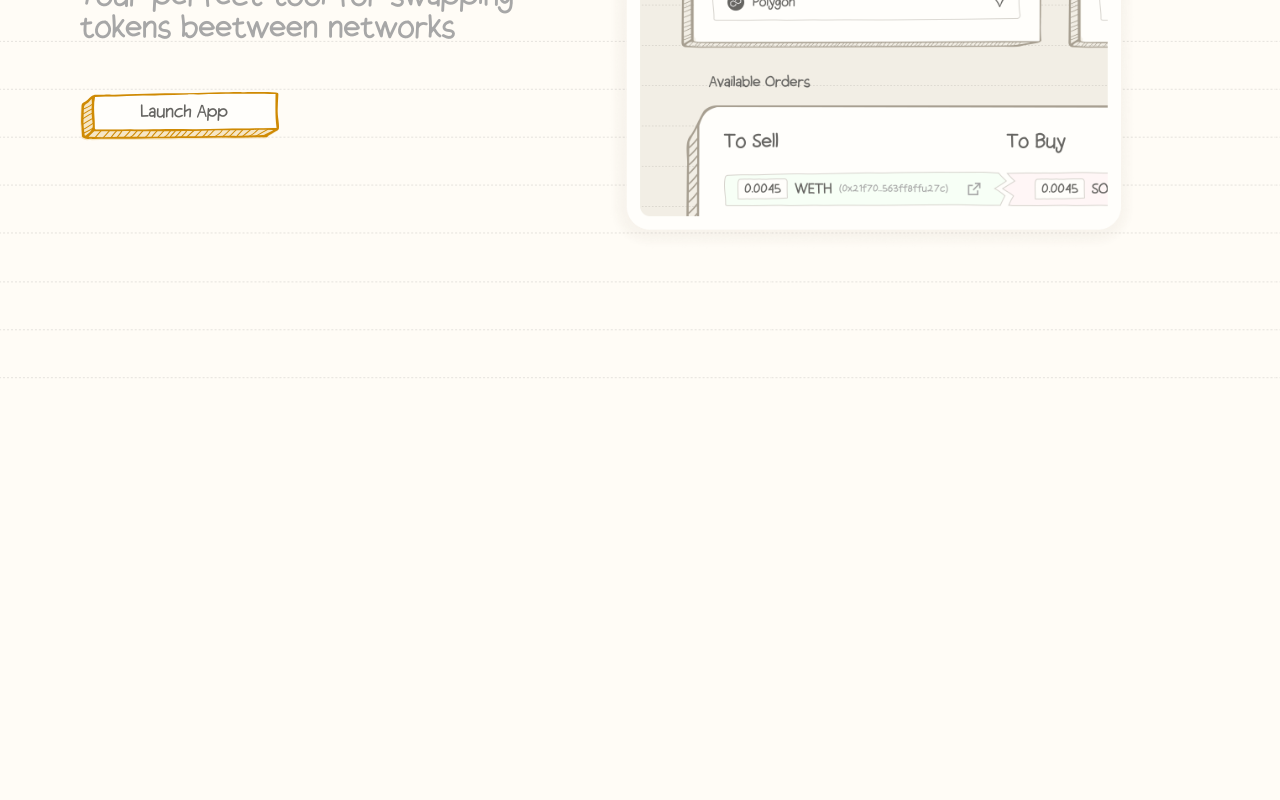
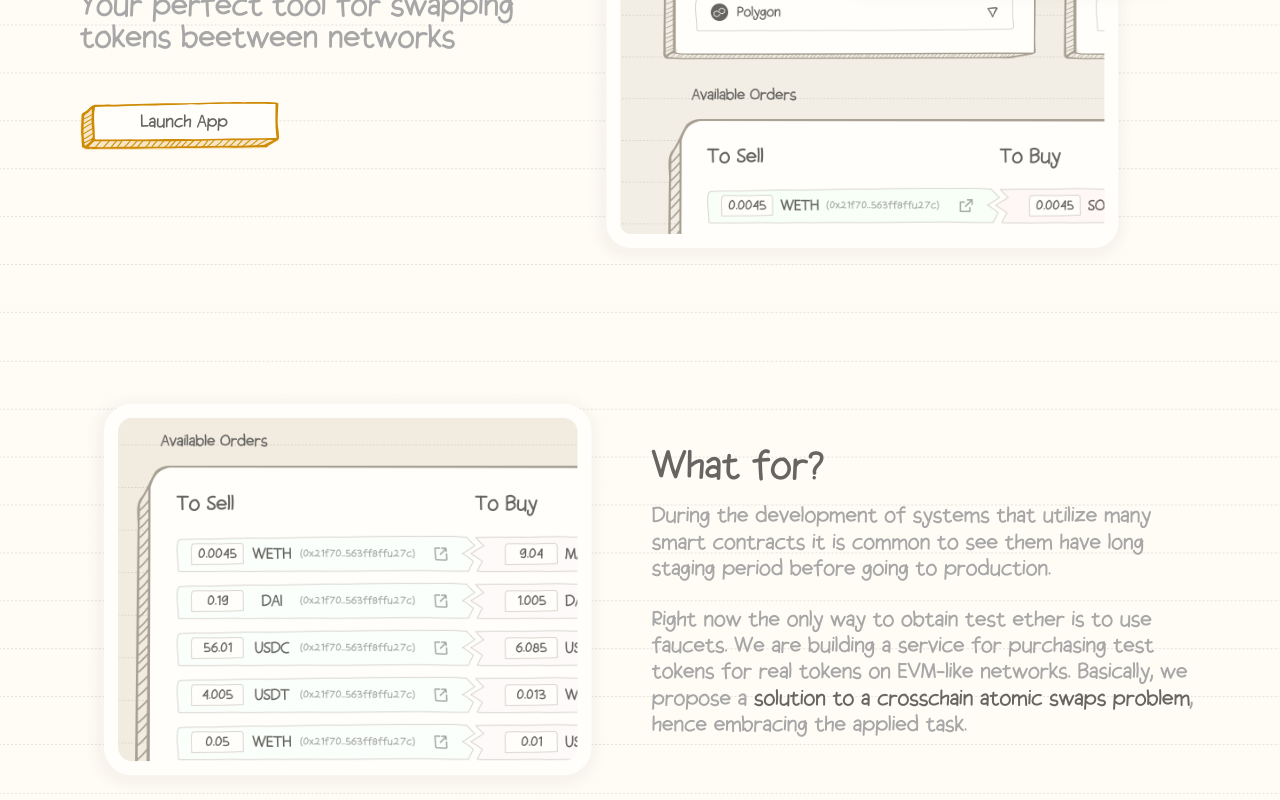
Before and after one commit to Swapica/landing, a Vue app: page / in a window 1280 px wide. Shown: the part 424-1224 px from the top of the page. Before the commit the page ends 836 px from the top, so only its background shows below. Built offline with nearby package versions, Linux system fonts and the light colour scheme.

Commit message:
add second block

```diff
--- a/src/localization/resources/en.json
+++ b/src/localization/resources/en.json
@@ -10,6 +10,10 @@
   "homepage": {
     "first-block-title": "Welcome to Swapica!",
     "first-block-desc": "Your perfect tool for swapping tokens beetween networks",
-    "launch-btn": "Launch App"
+    "launch-btn": "Launch App",
+    "second-block-title": "What for?",
+    "second-block-desc": "During the development of systems that utilize many smart contracts it is common to see them have long staging period before going to production.",
+    "second-block-second-desc": "Right now the only way to obtain test ether is to use faucets. We are building a service for purchasing test tokens for real tokens on EVM-like networks. Basically, we propose a {part1}, hence embracing the applied task.",
+    "second-block-second-desc-part-1": "solution to a crosschain atomic swaps problem"
   }
 }
--- a/src/pages/Homepage.vue
+++ b/src/pages/Homepage.vue
@@ -26,6 +26,33 @@
         />
       </div>
     </section>
+
+    <section class="homepage__second-block">
+      <img
+        v-if="!isMobile"
+        class="homepage__second-block-image"
+        src="/images/second-block.png"
+      />
+      <div class="homepage__second-block-content">
+        <h2 class="homepage__second-block-title">
+          {{ $t('homepage.second-block-title') }}
+        </h2>
+        <p class="homepage__second-block-desc">
+          {{ $t('homepage.second-block-desc') }}
+        </p>
+        <i18n-t
+          class="homepage__second-block-desc homepage__second-block-desc-second"
+          keypath="homepage.second-block-second-desc"
+          tag="p"
+        >
+          <template #part1>
+            <span class="homepage__second-block-desc-bold">
+              {{ $t('homepage.second-block-second-desc-part-1') }}
+            </span>
+          </template>
+        </i18n-t>
+      </div>
+    </section>
   </div>
 </template>
 
@@ -43,10 +70,10 @@ const isMobile = computed(() => windowWidth.value < WINDOW_BREAKPOINTS.tablet)
 <style lang="scss" scoped>
 .homepage__first-block {
   display: grid;
-  gap: toRem(32);
-  grid-template-columns: 1fr 1.211fr;
+  gap: toRem(16);
+  grid-template-columns: 1fr 1.269fr;
   align-items: center;
-  padding: 0 toRem(49) 0 toRem(66);
+  padding: 0 toRem(33) 0 toRem(66);
 
   @include respond-to(large) {
     padding: 0;
@@ -113,4 +140,53 @@ const isMobile = computed(() => windowWidth.value < WINDOW_BREAKPOINTS.tablet)
     width: toRem(188);
   }
 }
+
+.homepage__second-block {
+  margin-top: toRem(108);
+  display: grid;
+  gap: toRem(40);
+  grid-template-columns: 1fr 1.031fr;
+  align-items: center;
+  padding: 0 toRem(82) 0 toRem(50);
+
+  @include respond-to(large) {
+    padding: 0;
+  }
+
+  @include respond-to(tablet) {
+    margin-top: toRem(84);
+    grid-template-columns: 1fr;
+  }
+}
+
+.homepage__second-block-image {
+  width: 100%;
+}
+
+.homepage__second-block-title {
+  margin-bottom: toRem(16);
+
+  @include respond-to(tablet) {
+    margin-bottom: toRem(20);
+  }
+}
+
+.homepage__second-block-desc-second {
+  margin-top: toRem(24);
+
+  @include respond-to(tablet) {
+    margin-top: toRem(20);
+  }
+}
+
+.homepage__second-block-desc {
+  font-size: toRem(22);
+  line-height: 1.2;
+}
+
+.homepage__second-block-desc-bold {
+  font-size: inherit;
+  line-height: inherit;
+  color: var(--text-primary-dark);
+}
 </style>
```
Also changed, not shown: static/images/second-block.png (added).
